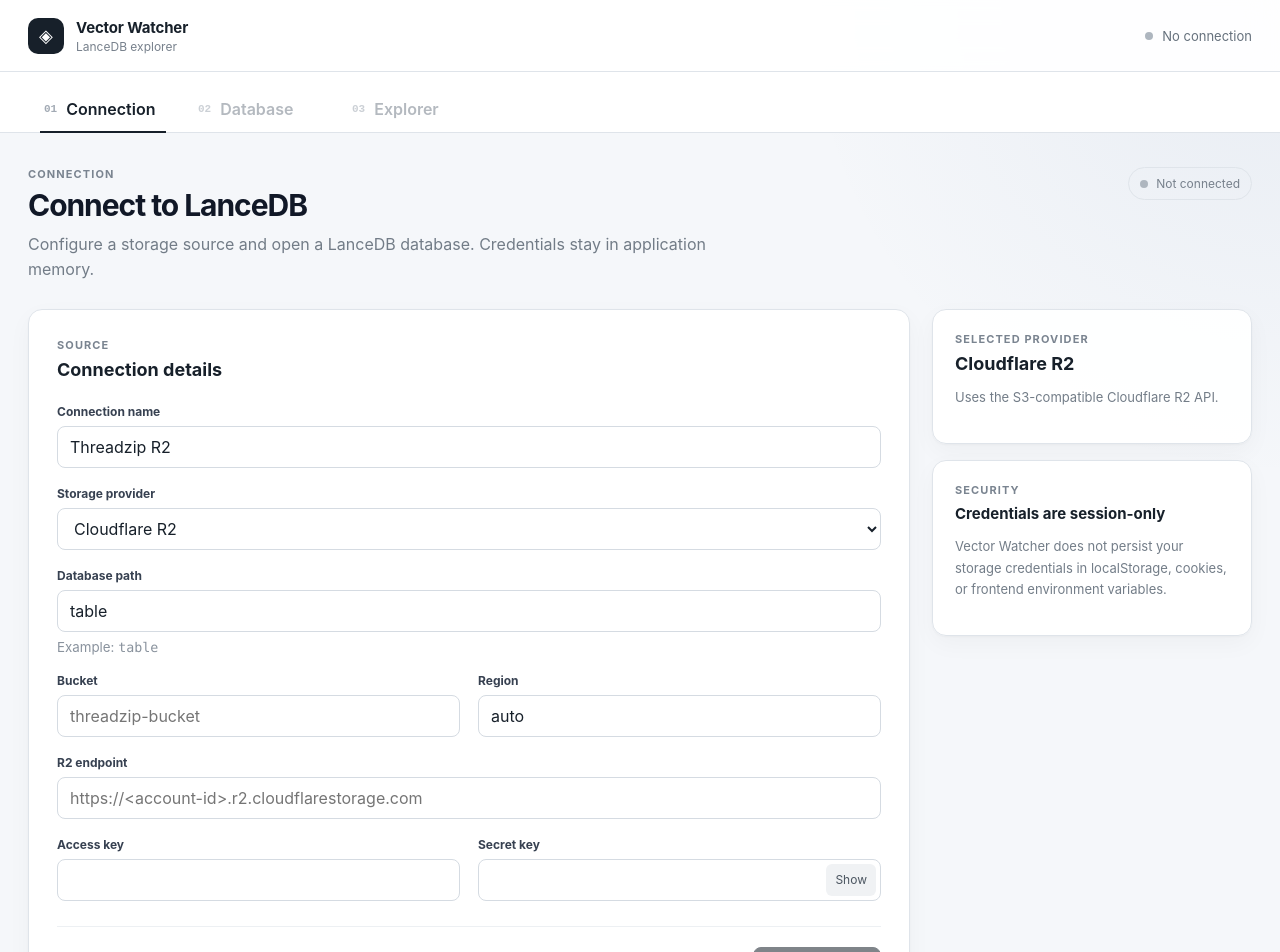
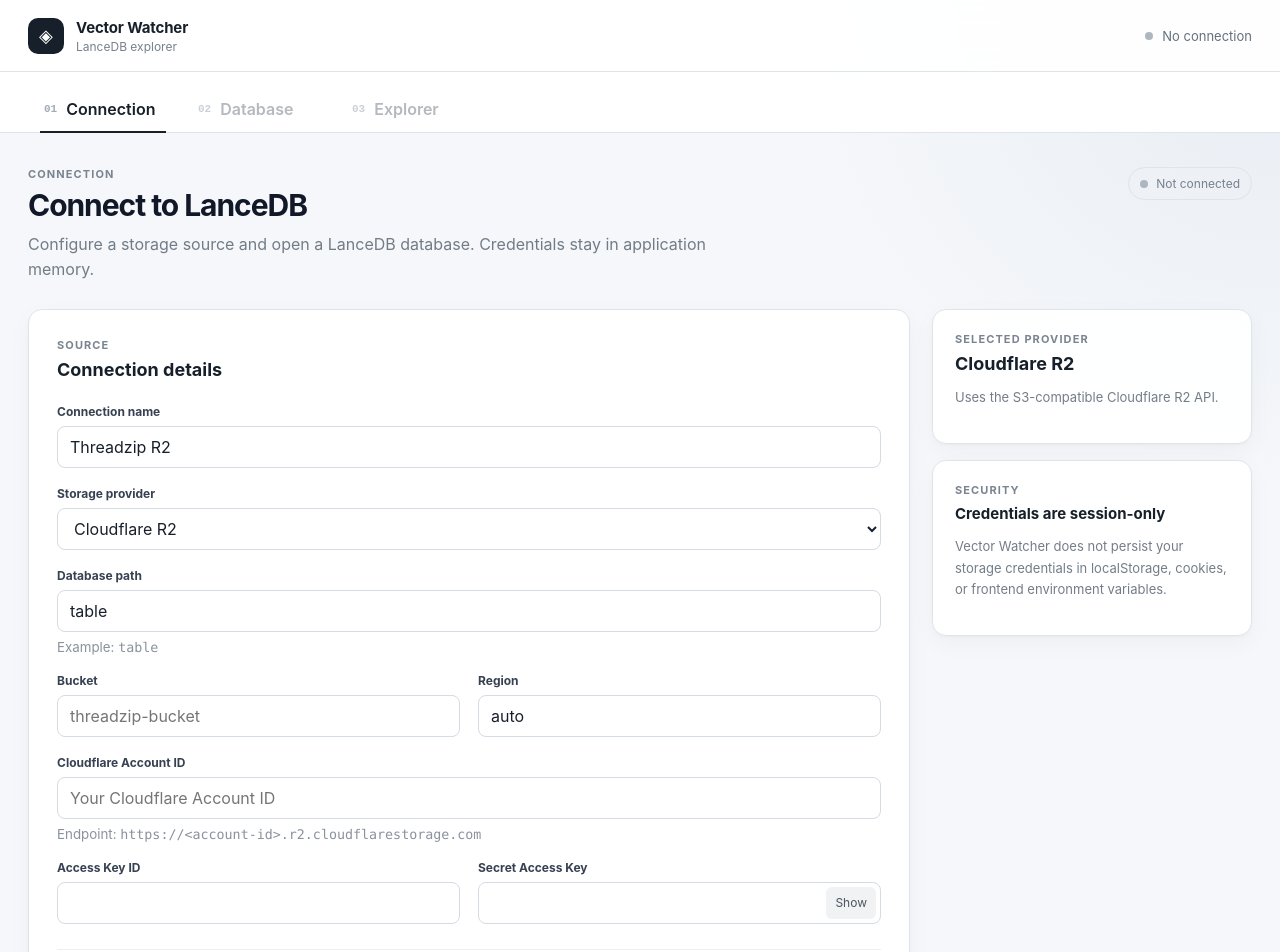
Before and after one commit to recursivezero/vector-watcher, a React (Vite) app: page / in a window 1280 px wide. Shown: the top 952 px of the page. Built offline with nearby package versions, Linux system fonts and the light colour scheme; no server answers.

Commit message:
added accountId input only for r2

```diff
--- a/src/App.css
+++ b/src/App.css
@@ -913,6 +913,37 @@
   padding: 18px 22px 22px;
 }
 
+.copy-toast {
+  position: fixed;
+  right: 24px;
+  bottom: 24px;
+  z-index: 200;
+  display: flex;
+  align-items: center;
+  gap: 9px;
+  min-height: 42px;
+  padding: 0 14px;
+  border: 1px solid #d5dbe2;
+  border-radius: 9px;
+  background: #17202a;
+  color: white;
+  box-shadow: 0 10px 30px rgba(16, 24, 40, 0.18);
+  font-size: 12px;
+  font-weight: 600;
+}
+
+.copy-toast__icon {
+  display: grid;
+  width: 19px;
+  height: 19px;
+  place-items: center;
+  border-radius: 50%;
+  background: white;
+  color: #17202a;
+  font-size: 11px;
+  font-weight: 800;
+}
+
 @media (max-width: 1000px) {
 
   .connection-layout,
--- a/src/App.tsx
+++ b/src/App.tsx
@@ -25,6 +25,7 @@
   storage: "r2",
   path: "table",
   bucket: "",
+  accountId: "",
   endpoint: "",
   accessKeyId: "",
   secretAccessKey: "",
@@ -68,6 +69,8 @@
   const [vectorError, setVectorError] = useState<string | null>(null);
 
   const [vectorTrigger, setVectorTrigger] = useState<HTMLButtonElement | null>(null);
+
+  const [copyMessage, setCopyMessage] = useState<string | null>(null);
 
   const source: LanceDataSource = useMemo(
     () => ({
@@ -272,8 +275,14 @@
   const handleCopy = useCallback(async (value: string, message: string) => {
     try {
       await writeTextToClipboard(value);
+
+      setCopyMessage(message);
+
+      window.setTimeout(() => {
+        setCopyMessage(null);
+      }, 1800);
+
       setError(null);
-      console.info(message);
     } catch (err) {
       setError(err instanceof Error ? err.message : "Unable to copy.");
     }
@@ -394,6 +403,12 @@
       </nav>
 
       <main className="app-content">
+        {copyMessage && (
+          <div className="copy-toast" role="status" aria-live="polite">
+            <span className="copy-toast__icon">✓</span>
+            {copyMessage}
+          </div>
+        )}
         {activeTab === "connection" && (
           <ConnectionTab
             connection={connection}
--- a/src/api/lancedbAdmin.ts
+++ b/src/api/lancedbAdmin.ts
@@ -137,6 +137,7 @@
   path: string;
   bucket: string;
   endpoint: string;
+  accountId: string;
   accessKeyId: string;
   secretAccessKey: string;
   sessionToken: string;
@@ -175,12 +176,15 @@
 }
 
 function toBackendConnection(connection: LanceConnectionState): LanceDataSource {
+  const endpoint =
+    connection.storage === "r2" ? `https://${connection.accountId.trim()}.r2.cloudflarestorage.com` : connection.endpoint.trim();
+
   return {
     name: connection.name,
     storage: connection.storage,
     path: connection.path,
     bucket: connection.bucket,
-    endpoint: connection.endpoint,
+    endpoint,
     access_key_id: connection.accessKeyId,
     secret_access_key: connection.secretAccessKey,
     session_token: connection.sessionToken,
--- a/src/components/ConnectionTab.tsx
+++ b/src/components/ConnectionTab.tsx
@@ -34,7 +34,7 @@
     if (!connection.secretAccessKey.trim()) return false;
 
     if (connection.storage === "r2") {
-      return Boolean(connection.endpoint.trim());
+      return Boolean(connection.accountId.trim());
     }
 
     return Boolean(connection.region.trim());
@@ -134,8 +134,35 @@
                   />
                 </label>
 
+                {connection.storage === "r2" ? (
                   <label className="field field-full">
-                  <span>{connection.storage === "r2" ? "R2 endpoint" : "S3 endpoint (optional)"}</span>
+                    <span>Cloudflare Account ID</span>
+
+                    <input
+                      value={connection.accountId}
+                      onChange={(event) =>
+                        update({
+                          accountId: event.target.value,
+                        })
+                      }
+                      placeholder="Your Cloudflare Account ID"
+                      disabled={loading}
+                      autoComplete="off"
+                      spellCheck={false}
+                    />
+
+                    <small>
+                      Endpoint:{" "}
+                      <code>
+                        https://
+                        {connection.accountId.trim() || "<account-id>"}
+                        .r2.cloudflarestorage.com
+                      </code>
+                    </small>
+                  </label>
+                ) : (
+                  <label className="field field-full">
+                    <span>S3 endpoint (optional)</span>
 
                     <input
                       value={connection.endpoint}
@@ -144,13 +171,14 @@
                           endpoint: event.target.value,
                         })
                       }
-                    placeholder={connection.storage === "r2" ? "https://<account-id>.r2.cloudflarestorage.com" : "https://s3.amazonaws.com"}
+                      placeholder="https://s3.amazonaws.com"
                       disabled={loading}
                     />
                   </label>
+                )}
 
                 <label className="field">
-                  <span>Access key</span>
+                  <span>Access Key ID</span>
                   <input
                     value={connection.accessKeyId}
                     onChange={(event) =>
@@ -164,7 +192,7 @@
                 </label>
 
                 <label className="field">
-                  <span>Secret key</span>
+                  <span>Secret Access Key</span>
                   <div className="secret-input">
                     <input
                       type={showSecret ? "text" : "password"}
--- a/src/components/LanceRowGrid.tsx
+++ b/src/components/LanceRowGrid.tsx
@@ -85,9 +85,9 @@
           </thead>
           <tbody>
             {rows.map((row) => (
-              <tr key={row.row_id}>
+              <tr key={row.row_id + 1}>
                 <td>
-                  <code>{row.row_id}</code>
+                  <code>{row.row_id + 1}</code>
                 </td>
                 <td title={row.image_uri ?? undefined}>
                   <code>{compactValue(row.image_uri, 34)}</code>
@@ -111,9 +111,9 @@
 
       <div className="lance-admin-row-cards">
         {rows.map((row) => (
-          <article className="lance-admin-row-card" key={row.row_id}>
+          <article className="lance-admin-row-card" key={row.row_id + 1}>
             <div className="lance-admin-row-card__topline">
-              <strong>Row {row.row_id}</strong>
+              <strong>Row {row.row_id + 1}</strong>
               <span className="lance-admin-tag">{row.tag ?? "—"}</span>
             </div>
             <dl>
--- a/src/components/VectorViewer.tsx
+++ b/src/components/VectorViewer.tsx
@@ -81,7 +81,7 @@
         <header>
           <div>
             <p className="lance-admin-eyebrow">Lazy row detail</p>
-            <h2 id="lance-vector-title">Vector for row {row.row_id}</h2>
+            <h2 id="lance-vector-title">Vector for row {row.row_id + 1}</h2>
           </div>
           <button ref={closeRef} type="button" className="lance-vector-modal__close" onClick={onClose} aria-label="Close vector viewer">
             ×
```
Lines whose indentation alone changed are shown as unchanged.
